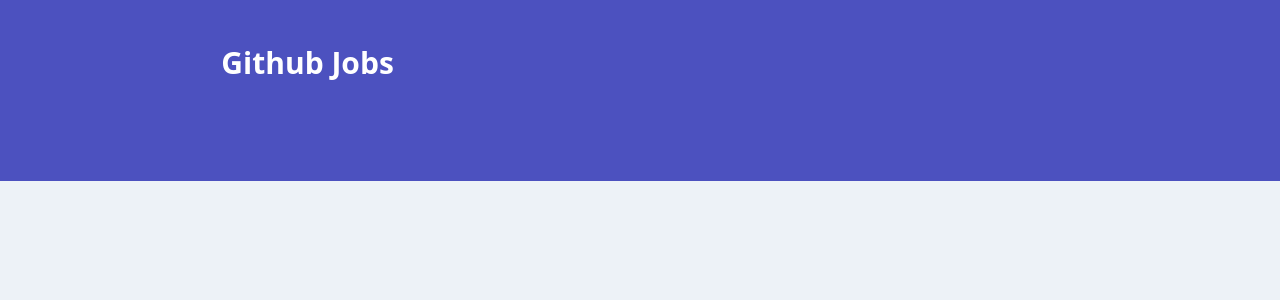
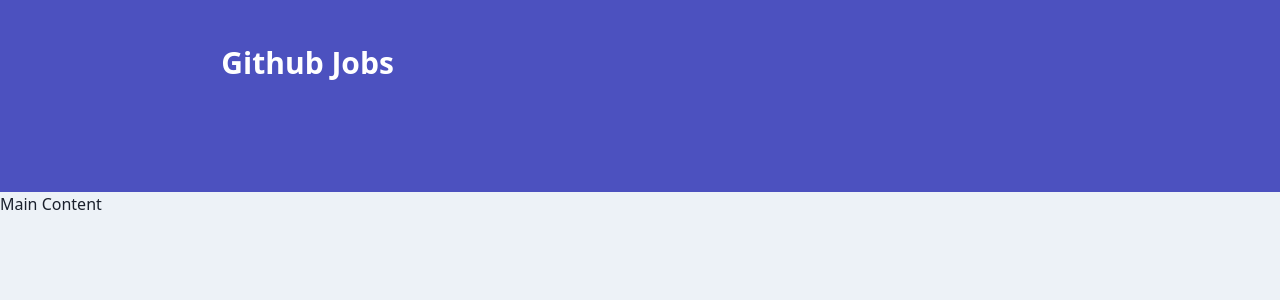
Before and after one commit to AhmedElaguab/github-jobs, a React (Create React App) app: page / in a window 1280 px wide. Shown: the top 300 px of the page. Built offline with nearby package versions, Linux system fonts and the light colour scheme.

Commit message:
Fix body padding

```diff
--- a/src/app/App.tsx
+++ b/src/app/App.tsx
@@ -1,10 +1,12 @@
 import React from 'react'
 import Header from '../components/Header'
+import Content from '../components/Content'
 
 function App() {
   return (
-    <div className="app">
+    <div className="app pt-48">
       <Header />
+      <Content />
     </div>
   )
 }
--- /dev/null
+++ b/src/components/Content.tsx
@@ -0,0 +1,7 @@
+import React from 'react'
+
+const Content: React.FC = () => {
+  return <div>Main Content</div>
+}
+
+export default Content
--- a/src/components/Header.tsx
+++ b/src/components/Header.tsx
@@ -3,9 +3,9 @@
 
 const Header: React.FC = () => {
   return (
-    <header className="pt-10 pb-24 fixed w-full inset-x-0 bg-indigo-700 text-white">
+    <header className="h-48 fixed w-full inset-x-0 top-0 bg-indigo-700 text-white">
       <Container>
-        <div className="px-2">
+        <div className="px-2 pt-10">
           <h1 className="text-3xl font-bold capitalize">Github Jobs</h1>
         </div>
       </Container>
```
